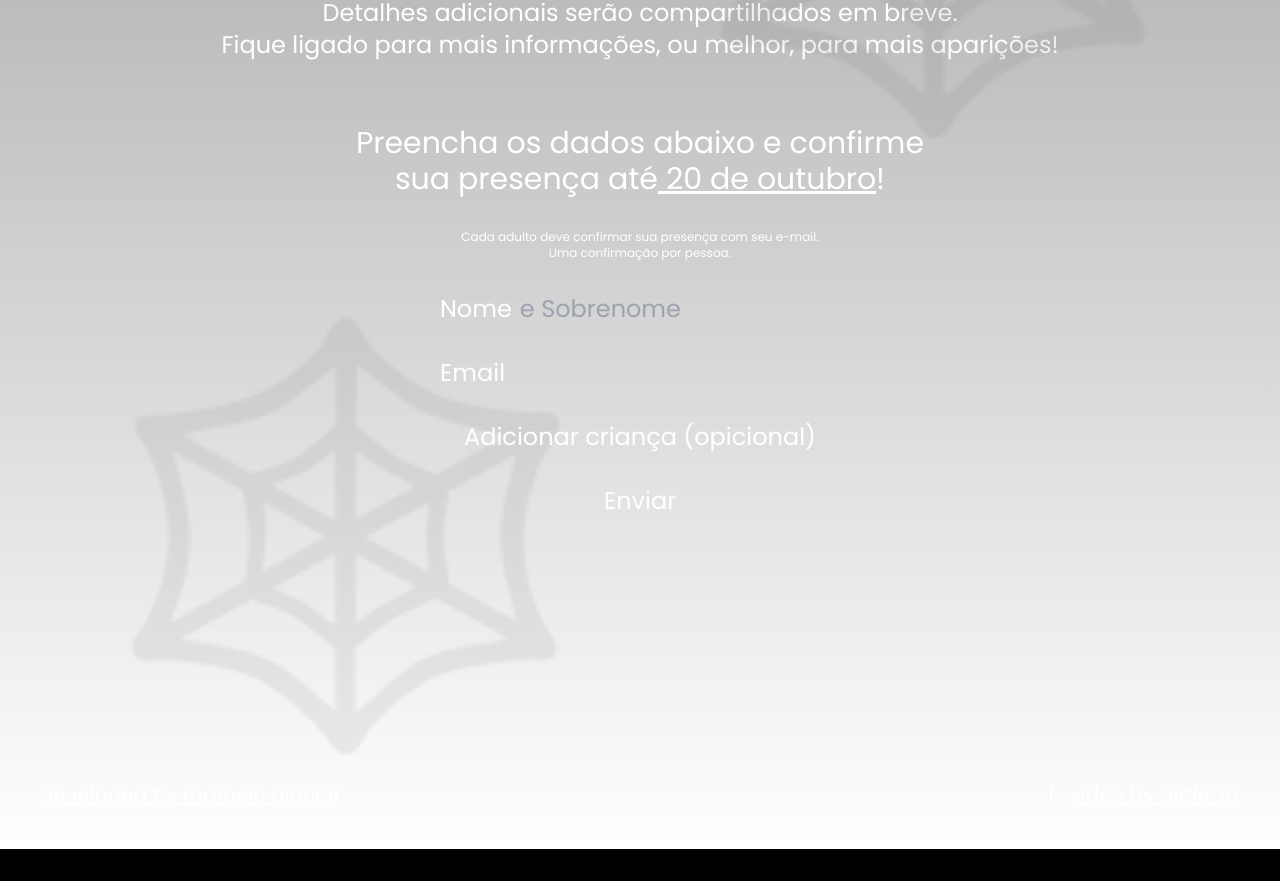
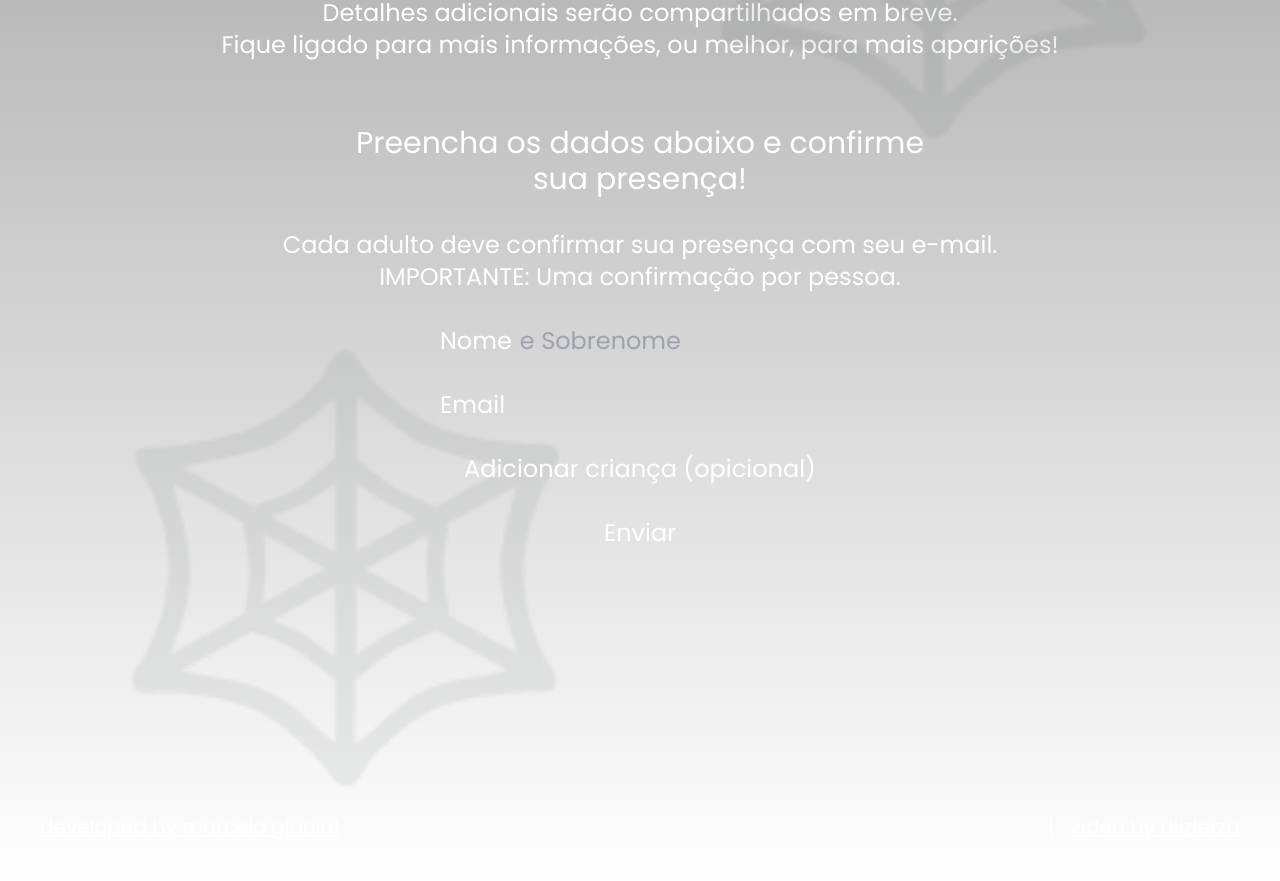
Before and after one commit to marceloglacial/halloween-freitas, a Next.js app: page / in a window 1280 px wide. Shown: the part 2375-3256 px from the top of the page. Before the commit the page ends 3224 px from the top, so only its background shows below. Built offline with nearby package versions, Linux system fonts and the light colour scheme.

Commit message:
update form

```diff
--- a/app/components/Countdown/Countdown.tsx
+++ b/app/components/Countdown/Countdown.tsx
@@ -56,7 +56,7 @@ const Countdown: React.FC = () => {
                     seg
                 </div>
             </div>
-            <span className='flex py-4 mt-4 md:mb-8 mx-4 bg-secondary rounded-lg'>
+            <span className='flex p-4 mt-4 md:mb-8 mx-4 bg-secondary rounded-lg'>
                 Não esqueça de confirmar sua presença no formulário abaixo!
             </span>
         </>
--- a/app/components/Form/Form.tsx
+++ b/app/components/Form/Form.tsx
@@ -92,12 +92,11 @@ const Form: React.FC = () => {
     return (
         <>
             <p className='text-2xl lg:text-3xl text-primary max-w-[600px] mx-auto'>
-                Preencha os dados abaixo e confirme sua presença até
-                <span className='underline'> 20 de outubro</span>!
+                Preencha os dados abaixo e confirme sua presença!
             </p>
-            <p className='pt-8 text-xs'>
+            <p className='pt-8 text-2xl text-primary'>
                 Cada adulto deve confirmar sua presença com seu e-mail. <br />
-                Uma confirmação por pessoa.
+                IMPORTANTE: Uma confirmação por pessoa.
             </p>
             <form className='form flex w-full justify-center py-8 gap-4' onSubmit={handleSubmit}>
                 <div className='form-group flex flex-col gap-8 w-full max-w-[400px]'>
```
